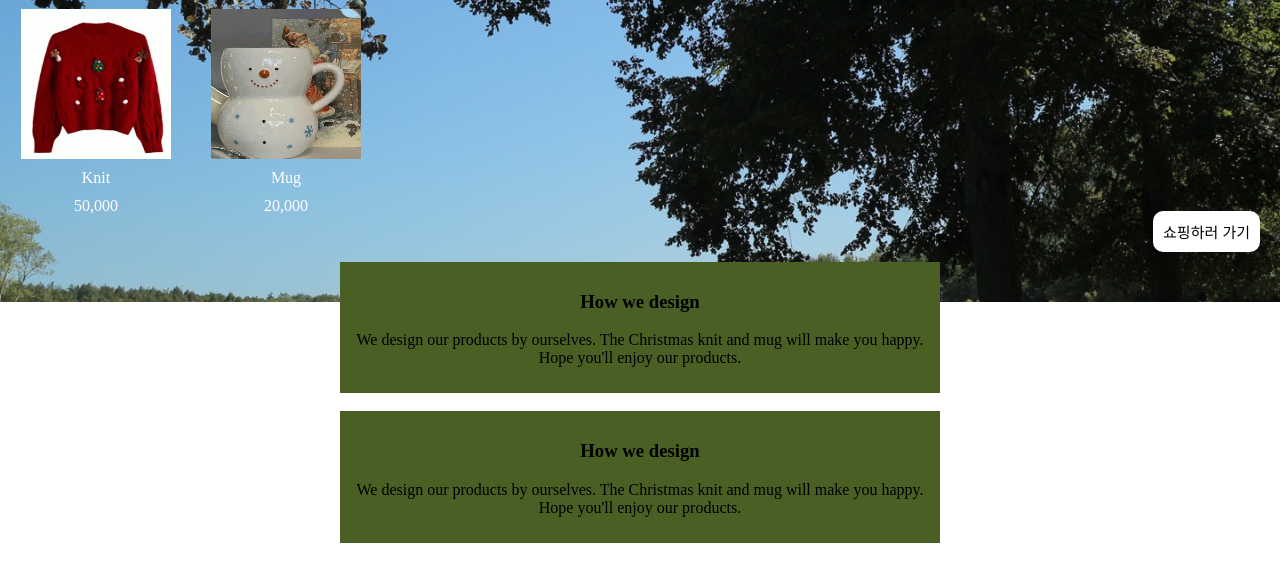
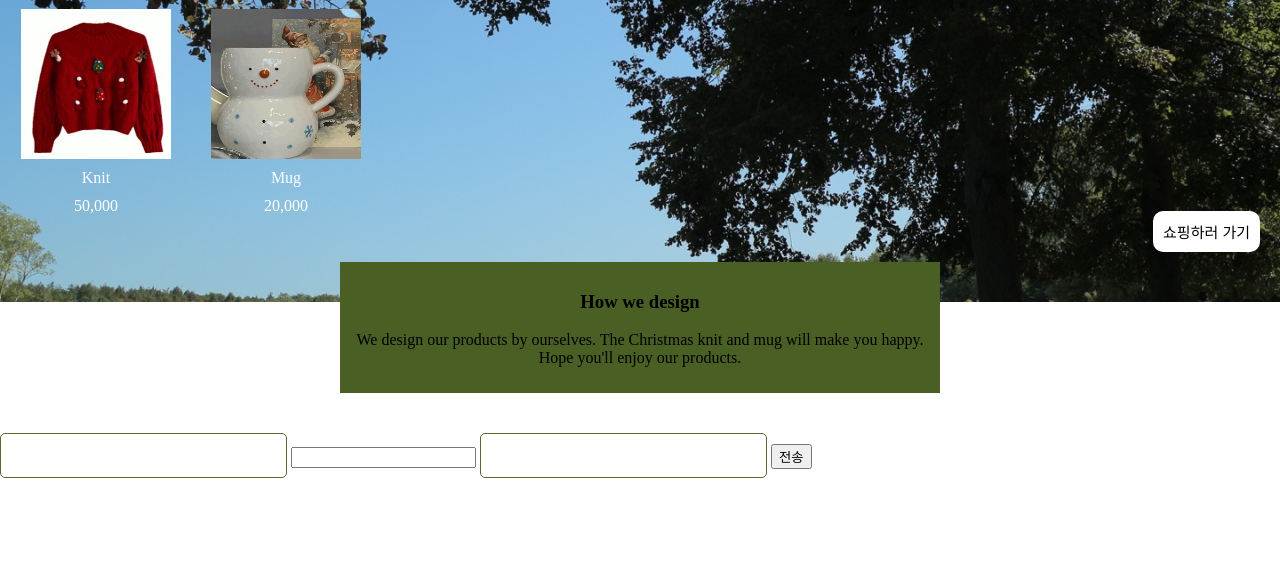
Before and after one commit to LeeMinJii/Web-Study, a plain HTML site: page html2/box_layout.html in a window 1280 px wide. Shown: the part 198-780 px from the top of the page. Drawn offline with Linux system fonts and the light colour scheme.

Commit message:
form, input

```diff
--- a/html2/box_layout.html
+++ b/html2/box_layout.html
@@ -36,12 +36,12 @@
             <p>We design our products by ourselves. The Christmas knit and mug will make you happy. Hope you'll enjoy our products.</p>
         </div>
 
-        <br>
-
-        <div class="overlap-box">
-            <h3>How we design</h3>
-            <p>We design our products by ourselves. The Christmas knit and mug will make you happy. Hope you'll enjoy our products.</p>
-        </div>
+        <form>
+            <input type="text">
+            <input type="password">
+            <input type="text">
+            <button type="submit">전송</button>
+        </form>
 
     </body>
 </html>
--- a/html2/css/box.css
+++ b/html2/css/box.css
@@ -94,3 +94,10 @@ body {
     color: white;
     font-family: 'Times New Roman';
 }
+
+input[type=text] {
+    padding: 10px;
+    font-size: 20px;
+    border: 1px solid darkolivegreen;
+    border-radius: 5px;
+}
```
